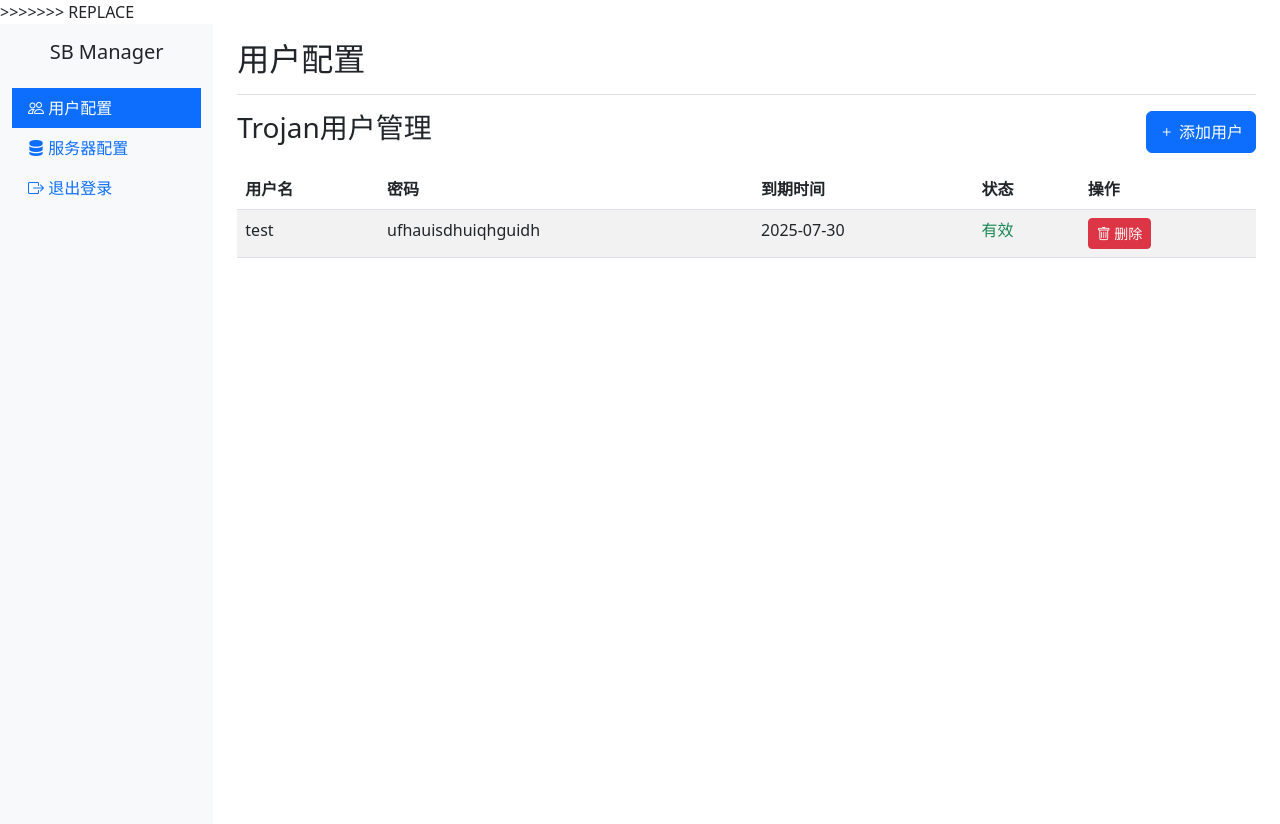
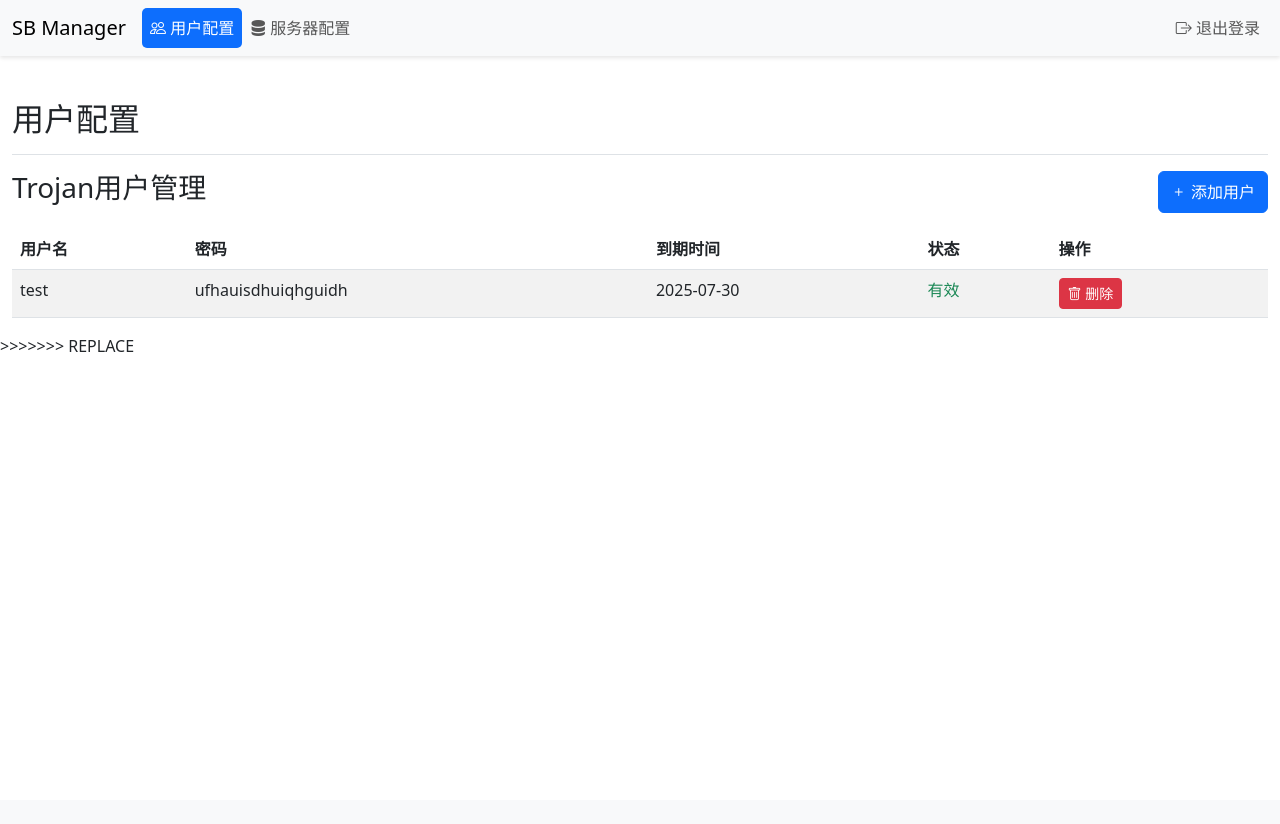
Before and after one commit to amuae/sbmanger, a PHP site: page / in a window 1280 px wide. After the commit the page ends 352 px from the top, so only its background shows below. Run offline with PHP 8.4, Linux system fonts and the light colour scheme; the visitor is signed in with stand-in values (Sample User, id 1).

Commit message:
feat: 优化用户管理功能
- 修复index.php和js/app.js中的冲突标记
- 将左侧导航改为顶部横向排列，支持移动端响应式
- 简化用户添加流程：只需输入用户名和到期日期
- 自动生成24位随机密码
- 用户名格式改为用户名+到期时间
- 优化UI界面和用户体验

```diff
--- a/api/users.php
+++ b/api/users.php
@@ -124,19 +124,28 @@ function getUsers() {
 
 function addUser() {
     $username = $_POST['username'] ?? '';
-    $password = $_POST['password'] ?? '';
     $expiry_date = $_POST['expiry_date'] ?? '';
 
-    if (empty($username) || empty($password) || empty($expiry_date)) {
+    if (empty($username) || empty($expiry_date)) {
         echo json_encode(['success' => false, 'message' => '参数不完整']);
         return;
     }
+
+    // 生成24位随机密码
+    $characters = '0123456789abcdefghijklmnopqrstuvwxyzABCDEFGHIJKLMNOPQRSTUVWXYZ';
+    $password = '';
+    for ($i = 0; $i < 24; $i++) {
+        $password .= $characters[random_int(0, strlen($characters) - 1)];
+    }
+
+    // 格式化用户名：用户名+到期时间
+    $formatted_username = $username . $expiry_date;
 
     $usersData = json_decode(file_get_contents(USERS_FILE), true);
 
     // 检查用户名是否已存在
     foreach ($usersData['users'] as $user) {
-        if ($user['name'] === $username) {
+        if ($user['name'] === $formatted_username) {
             echo json_encode(['success' => false, 'message' => '用户名已存在']);
             return;
         }
@@ -144,7 +153,7 @@ function addUser() {
 
     // 添加新用户
     $usersData['users'][] = [
-        'name' => $username,
+        'name' => $formatted_username,
         'password' => $password,
         'expiry_date' => $expiry_date
     ];
--- a/index.php
+++ b/index.php
@@ -34,13 +34,17 @@ if (!file_exists(SERVERS_FILE)) {
     <link href="https://cdn.jsdelivr.net/npm/bootstrap@5.3.0/dist/css/bootstrap.min.css" rel="stylesheet">
     <link href="https://cdn.jsdelivr.net/npm/bootstrap-icons@1.10.0/font/bootstrap-icons.css" rel="stylesheet">
     <style>
-        .sidebar {
-            min-height: 100vh;
+        body {
+            padding-top: 60px;
+        }
+        .navbar {
             background-color: #f8f9fa;
+            box-shadow: 0 2px 4px rgba(0,0,0,.1);
         }
         .nav-link.active {
             background-color: #0d6efd;
             color: white !important;
+            border-radius: 5px;
         }
         .server-card {
             transition: transform 0.2s;
@@ -71,17 +75,32 @@ if (!file_exists(SERVERS_FILE)) {
             font-size: 0.9em;
             line-height: 25px;
         }
+        @media (max-width: 768px) {
+            .navbar-nav {
+                flex-direction: row;
+                justify-content: space-around;
+                width: 100%;
+            }
+            .nav-item {
+                margin: 0 5px;
+            }
+            .nav-link {
+                padding: 8px 12px;
+                font-size: 0.9rem;
+            }
+        }
     </style>
->>>>>>> REPLACE
 </head>
 <body>
+    <!-- 顶部导航栏 -->
+    <nav class="navbar navbar-expand-md navbar-light fixed-top">
         <div class="container-fluid">
-        <div class="row">
-            <!-- 侧边栏 -->
-            <nav class="col-md-3 col-lg-2 d-md-block sidebar collapse">
-                <div class="position-sticky pt-3">
-                    <h5 class="text-center mb-4">SB Manager</h5>
-                    <ul class="nav flex-column">
+            <a class="navbar-brand" href="#">SB Manager</a>
+            <button class="navbar-toggler" type="button" data-bs-toggle="collapse" data-bs-target="#navbarNav">
+                <span class="navbar-toggler-icon"></span>
+            </button>
+            <div class="collapse navbar-collapse" id="navbarNav">
+                <ul class="navbar-nav me-auto">
                     <li class="nav-item">
                         <a class="nav-link active" href="#" data-tab="users">
                             <i class="bi bi-people"></i> 用户配置
@@ -92,6 +111,8 @@ if (!file_exists(SERVERS_FILE)) {
                             <i class="bi bi-server"></i> 服务器配置
                         </a>
                     </li>
+                </ul>
+                <ul class="navbar-nav">
                     <li class="nav-item">
                         <a class="nav-link" href="logout.php">
                             <i class="bi bi-box-arrow-right"></i> 退出登录
@@ -99,10 +120,11 @@ if (!file_exists(SERVERS_FILE)) {
                     </li>
                 </ul>
             </div>
+        </div>
     </nav>
 
     <!-- 主内容区 -->
-            <main class="col-md-9 ms-sm-auto col-lg-10 px-md-4">
+    <main class="container-fluid mt-4">
         <div class="d-flex justify-content-between flex-wrap flex-md-nowrap align-items-center pt-3 pb-2 mb-3 border-bottom">
             <h1 class="h2" id="page-title">用户配置</h1>
         </div>
@@ -148,8 +170,6 @@ if (!file_exists(SERVERS_FILE)) {
             </div>
         </div>
     </main>
-        </div>
-    </div>
 
     <!-- 添加用户模态框 -->
     <div class="modal fade" id="addUserModal" tabindex="-1">
@@ -166,10 +186,6 @@ if (!file_exists(SERVERS_FILE)) {
                             <input type="text" class="form-control" name="username" required>
                         </div>
                         <div class="mb-3">
-                            <label class="form-label">密码</label>
-                            <input type="text" class="form-control" name="password" required>
-                        </div>
-                        <div class="mb-3">
                             <label class="form-label">到期日期</label>
                             <input type="date" class="form-control" name="expiry_date" required>
                         </div>
@@ -182,6 +198,7 @@ if (!file_exists(SERVERS_FILE)) {
             </div>
         </div>
     </div>
+>>>>>>> REPLACE
 
     <!-- 添加服务器模态框 -->
     <div class="modal fade" id="addServerModal" tabindex="-1">
--- a/js/app.js
+++ b/js/app.js
@@ -1,6 +1,6 @@
 // 标签切换
 document.addEventListener('DOMContentLoaded', function() {
-    const navLinks = document.querySelectorAll('.nav-link[data-tab]');
+    const navLinks = document.querySelectorAll('.navbar-nav .nav-link[data-tab]');
     const tabContents = {
         'users': document.getElementById('users-tab'),
         'servers': document.getElementById('servers-tab')
```
Lines whose indentation alone changed are shown as unchanged.
